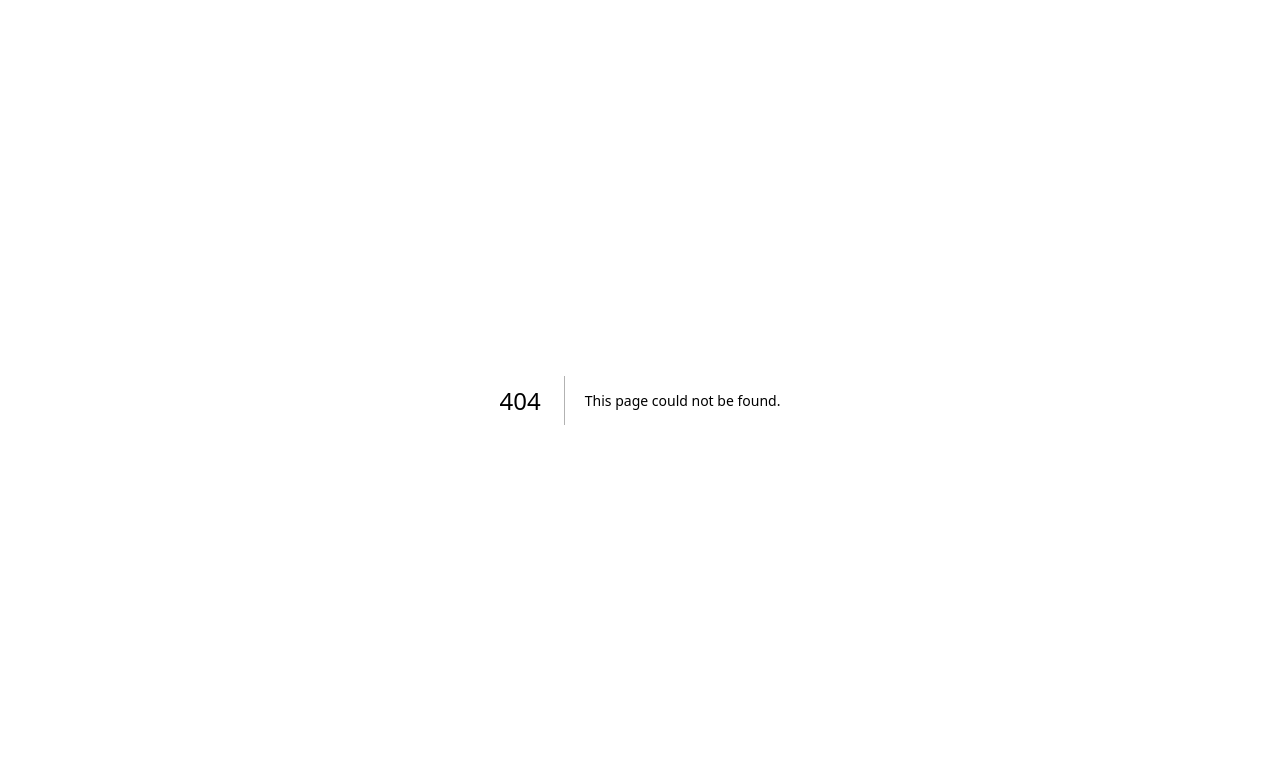
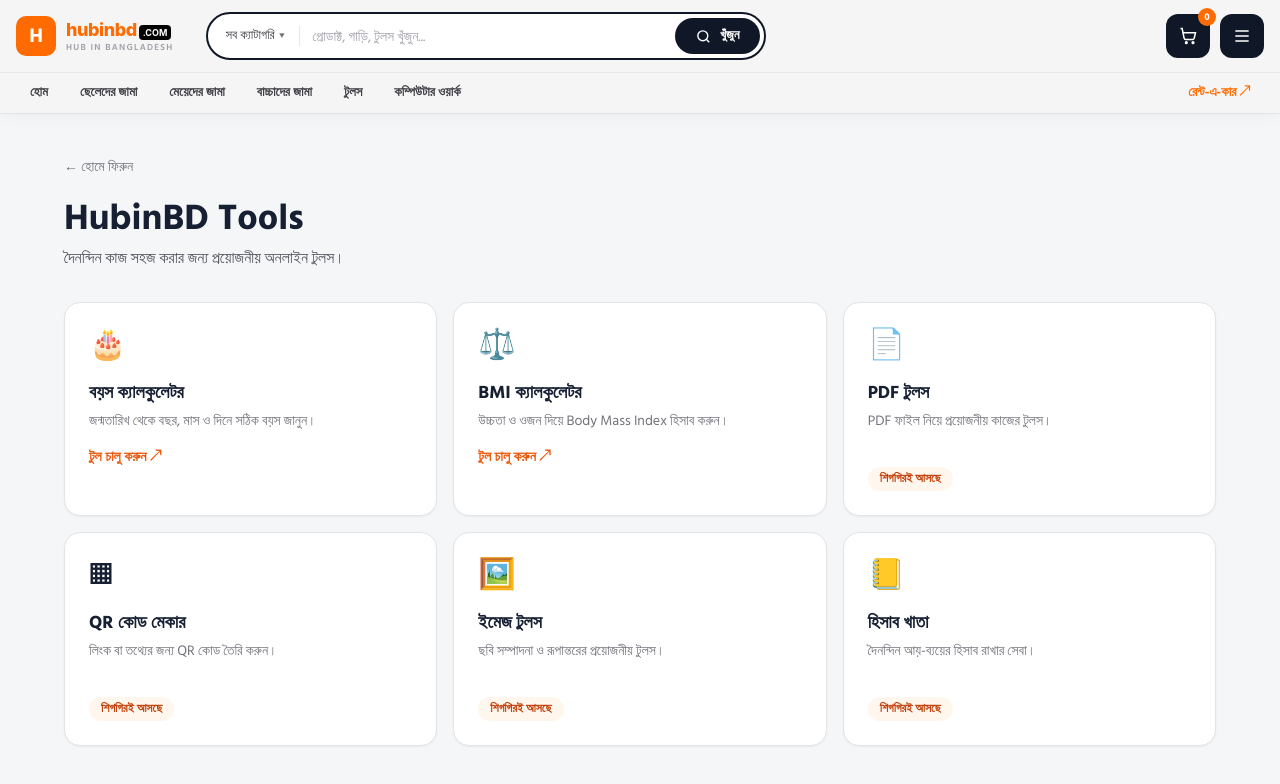
Before and after one commit to take2mete/hubinbd, a Next.js app: page /tools in a window 1280 px wide. Before the commit this address had no page. Shown: the top 784 px of the page. Built offline with nearby package versions, Linux system fonts and the light colour scheme.

Commit message:
Add marketplace category and service pages

```diff
--- /dev/null
+++ b/app/tools/page.tsx
@@ -0,0 +1,50 @@
+import type { Metadata } from "next";
+import Link from "next/link";
+import SiteHeader from "@/components/site-header";
+import { tools } from "@/lib/tools";
+
+export const metadata: Metadata = {
+  title: "অনলাইন টুলস",
+  description: "HubinBD-এর অনলাইন PDF, QR, Image এবং হিসাবের টুলস।",
+  alternates: { canonical: "/tools" },
+};
+
+const serviceTools = [
+  { title: "PDF Tools", titleBn: "PDF টুলস", description: "PDF ফাইল নিয়ে প্রয়োজনীয় কাজের টুলস।", icon: "📄", status: "শিগগিরই আসছে" },
+  { title: "QR Maker", titleBn: "QR কোড মেকার", description: "লিংক বা তথ্যের জন্য QR কোড তৈরি করুন।", icon: "▦", status: "শিগগিরই আসছে" },
+  { title: "Image Tools", titleBn: "ইমেজ টুলস", description: "ছবি সম্পাদনা ও রূপান্তরের প্রয়োজনীয় টুলস।", icon: "🖼️", status: "শিগগিরই আসছে" },
+  { title: "Hisab Khata", titleBn: "হিসাব খাতা", description: "দৈনন্দিন আয়-ব্যয়ের হিসাব রাখার সেবা।", icon: "📒", status: "শিগগিরই আসছে" },
+];
+
+export default function ToolsPage() {
+  return (
+    <>
+      <SiteHeader />
+      <main className="min-h-screen bg-[#f5f6f8] px-4 py-10 text-[#172033]">
+        <div className="mx-auto max-w-6xl">
+          <Link href="/" className="text-sm text-zinc-500 hover:text-orange-600">← হোমে ফিরুন</Link>
+          <h1 className="mt-5 text-3xl font-black sm:text-4xl">HubinBD Tools</h1>
+          <p className="mt-2 text-zinc-600">দৈনন্দিন কাজ সহজ করার জন্য প্রয়োজনীয় অনলাইন টুলস।</p>
+          <section className="mt-8 grid grid-cols-1 gap-4 sm:grid-cols-2 lg:grid-cols-3">
+            {tools.map((tool) => (
+              <Link key={tool.slug} href={"/tools/" + tool.slug} className="rounded-2xl border border-zinc-200 bg-white p-6 shadow-sm transition hover:-translate-y-1 hover:shadow-md">
+                <span className="text-3xl">{tool.icon}</span>
+                <h2 className="mt-4 text-lg font-bold">{tool.titleBn}</h2>
+                <p className="mt-1 text-sm text-zinc-500">{tool.descriptionBn}</p>
+                <span className="mt-4 inline-block text-sm font-bold text-orange-600">টুল চালু করুন ↗</span>
+              </Link>
+            ))}
+            {serviceTools.map((tool) => (
+              <article key={tool.title} className="rounded-2xl border border-zinc-200 bg-white p-6 shadow-sm">
+                <span className="text-3xl">{tool.icon}</span>
+                <h2 className="mt-4 text-lg font-bold">{tool.titleBn}</h2>
+                <p className="mt-1 min-h-10 text-sm text-zinc-500">{tool.description}</p>
+                <span className="mt-4 inline-block rounded-full bg-orange-50 px-3 py-1 text-xs font-bold text-orange-700">{tool.status}</span>
+              </article>
+            ))}
+          </section>
+        </div>
+      </main>
+    </>
+  );
+}
```
